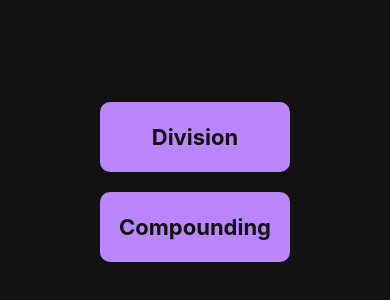
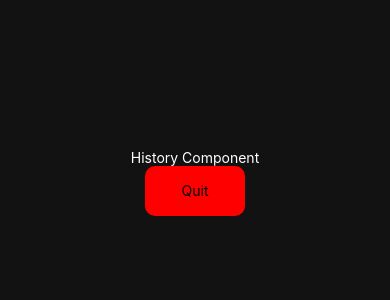
Before and after one commit to Programmerdin/finance-app, a React Native app: screen /History in a window 390 px wide. Shown: the part 240-540 px from the top of the page. Built offline with nearby package versions, Linux system fonts and the light colour scheme.

Commit message:
added History page, currently empty

```diff
--- a/App.js
+++ b/App.js
@@ -5,6 +5,7 @@ import { createNativeStackNavigator } from '@react-navigation/native-stack';
 import DivisionQuizScreen from './Screens/DivisionQuizScreen';
 import MainPageScreen from './Screens/MainPageScreen';
 import CompoundingQuizScreen from './Screens/CompoundingQuizScreen';
+import HistoryScreen from './Screens/HIstoryScreen';
 
 
 const Stack = createNativeStackNavigator();
@@ -19,6 +20,8 @@ const App =() => {
         <Stack.Screen name="MainPage" component={MainPageScreen} />
         <Stack.Screen name="DivisionQuiz" component={DivisionQuizScreen} />
         <Stack.Screen name="CompoundingQuiz" component={CompoundingQuizScreen} />
+        <Stack.Screen name="History" component={HistoryScreen} />
+
 
 
       </Stack.Navigator>
--- /dev/null
+++ b/Screens/HIstoryScreen.js
@@ -0,0 +1,24 @@
+import { StatusBar } from "expo-status-bar";
+import { useState } from "react";
+import { View, StyleSheet } from "react-native";
+import HistoryComponent from "../components/HistoryComponent";
+
+
+export default function HistoryScreen({navigation}){
+
+  return(
+    <View style={styles.container}>
+      <StatusBar style="auto" />
+      <HistoryComponent navigation={navigation}/>
+    </View>
+  )
+}
+
+const styles = StyleSheet.create({
+  container:{
+    flex:1
+  },
+  HistoryComponent:{
+    flex:1,
+  },
+})
--- a/components/DivisionQuizComponent.js
+++ b/components/DivisionQuizComponent.js
@@ -725,16 +725,9 @@ export default function DivisionQuizComponent({ navigation, route }) {
       <Modal animationType="fade" transparent={true} visible={modalQuizCompleteVisible}>
         <View style={styles.centeredView}>
           <View style={styles.modalView}>
-            <Text style={[styles.modalText, { fontWeight: "bold", fontSize: 24 }]}>Complete!</Text>
-            <Text style={styles.modalText}>
+            <Text style={[styles.modalText, { fontWeight: "bold", fontSize: 24, margin: 10 }]}>Complete!</Text>
+            <Text style={{fontSize:20, color: "white"}}>
               Time to complete: {timeRecordArray.reduce((partialSum, a) => partialSum + a, 0) / 1000}s
-            </Text>
-            <Text style={styles.modalText}>
-              {" "}
-              Time Record:{" "}
-              {timeRecordArray.map((record) => (
-                <Text>{(Math.round((record / 1000) * 10) / 10).toFixed(1)}s, </Text>
-              ))}
             </Text>
 
             {/* a button that closes modal and bring user to main page */}
@@ -865,7 +858,7 @@ const styles = StyleSheet.create({
   },
   return_home_button: {
     width: 100,
-    height: 50,
+    height: 70,
     backgroundColor: "#168FFF",
     justifyContent: "center",
     alignItems: "center",
--- /dev/null
+++ b/components/HistoryComponent.js
@@ -0,0 +1,50 @@
+import { StatusBar } from "expo-status-bar";
+import {
+  Alert,
+  Modal,
+  Pressable,
+  StyleSheet,
+  Text,
+  TouchableOpacity,
+  View,
+} from "react-native";
+import React from "react";
+import { useState, useEffect } from "react";
+import { TextInput } from "react-native";
+
+export default function HistoryComponent({navigation, route}) {
+
+    return (
+      <View style={styles.container}>
+        <StatusBar style="auto" />
+        <Text style={{color: "white"}}>History Component</Text>
+
+        {/* a TouchableOpacity titled quit */}
+        <TouchableOpacity
+          style={styles.quit_button}
+          onPress={() => {//navigate to MainScreen
+            navigation.navigate("MainPage");
+          }}
+        >
+          <Text style={styles.button_text}>Quit</Text>
+        </TouchableOpacity>
+      </View>
+    );
+}
+
+const styles = StyleSheet.create({
+  container: {
+    flex: 1,
+    backgroundColor: "#121212",
+    alignItems: "center",
+    justifyContent: "center",
+  },
+  quit_button: {
+    width: 100,
+    height: 50,
+    backgroundColor: "red",
+    justifyContent: "center",
+    alignItems: "center",
+    borderRadius: 10,
+  },
+})
--- a/components/MainPageComponent.js
+++ b/components/MainPageComponent.js
@@ -1,43 +1,38 @@
 import { StatusBar } from "expo-status-bar";
 import { View, StyleSheet, Text, TouchableOpacity } from "react-native";
 
-
-
-export default function MainPageComponent({navigation, route}){
-
-  return(
+export default function MainPageComponent({ navigation, route }) {
+  return (
     <View style={styles.the_View}>
       <StatusBar style="auto" />
 
       {/* TouchableOpacity that navigates to DivisionQuizScreen */}
-      <TouchableOpacity
-        style={styles.navigation_button}
-        onPress={() => navigation.navigate("DivisionQuiz")}
-      >
+      <TouchableOpacity style={styles.navigation_button} onPress={() => navigation.navigate("DivisionQuiz")}>
         <Text style={styles.regular_text}>Division</Text>
       </TouchableOpacity>
 
       {/* TouchableOpacity that navigates to CompoundingQuizScreen */}
-      <TouchableOpacity
-        style={styles.navigation_button}
-        onPress={() => navigation.navigate("CompoundingQuiz")}
-      >
+      <TouchableOpacity style={styles.navigation_button} onPress={() => navigation.navigate("CompoundingQuiz")}>
         <Text style={styles.regular_text}>Compounding</Text>
       </TouchableOpacity>
 
+      {/* TouchableOpacity that navigates to HistoryScreen */}
+      <TouchableOpacity style={styles.navigation_button} onPress={() => navigation.navigate("History")}>
+        <Text style={styles.regular_text}>History</Text>
+      </TouchableOpacity>
     </View>
-  )
+  );
 }
 
 const styles = StyleSheet.create({
-  the_View:{
-    justifyContent: 'center', //Centered vertically
-    alignItems: 'center', // Centered horizontally
-    flex:1,
-    backgroundColor:'#121212',
-    color: 'white',
+  the_View: {
+    justifyContent: "center", //Centered vertically
+    alignItems: "center", // Centered horizontally
+    flex: 1,
+    backgroundColor: "#121212",
+    color: "white",
   },
-  navigation_button:{
+  navigation_button: {
     width: 190,
     height: 70,
     backgroundColor: "#BB86FC",
@@ -46,10 +41,10 @@ const styles = StyleSheet.create({
     borderRadius: 10,
     margin: 10,
   },
-  regular_text:{
-    color: '#121212',
-    fontWeight: 'bold',
-    textAlign: 'center',
+  regular_text: {
+    color: "#121212",
+    fontWeight: "bold",
+    textAlign: "center",
     fontSize: 22,
-  }
-})
+  },
+});
```
